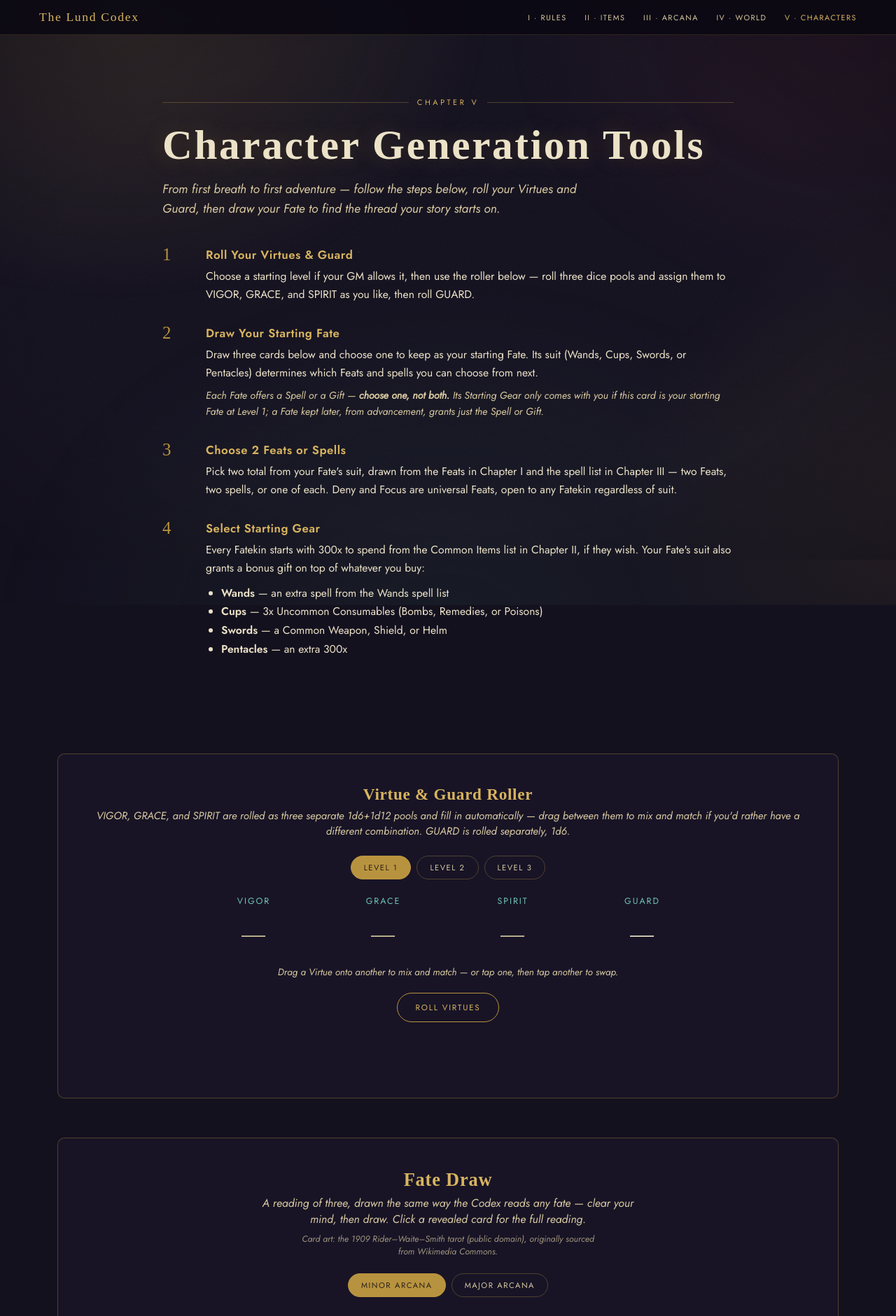
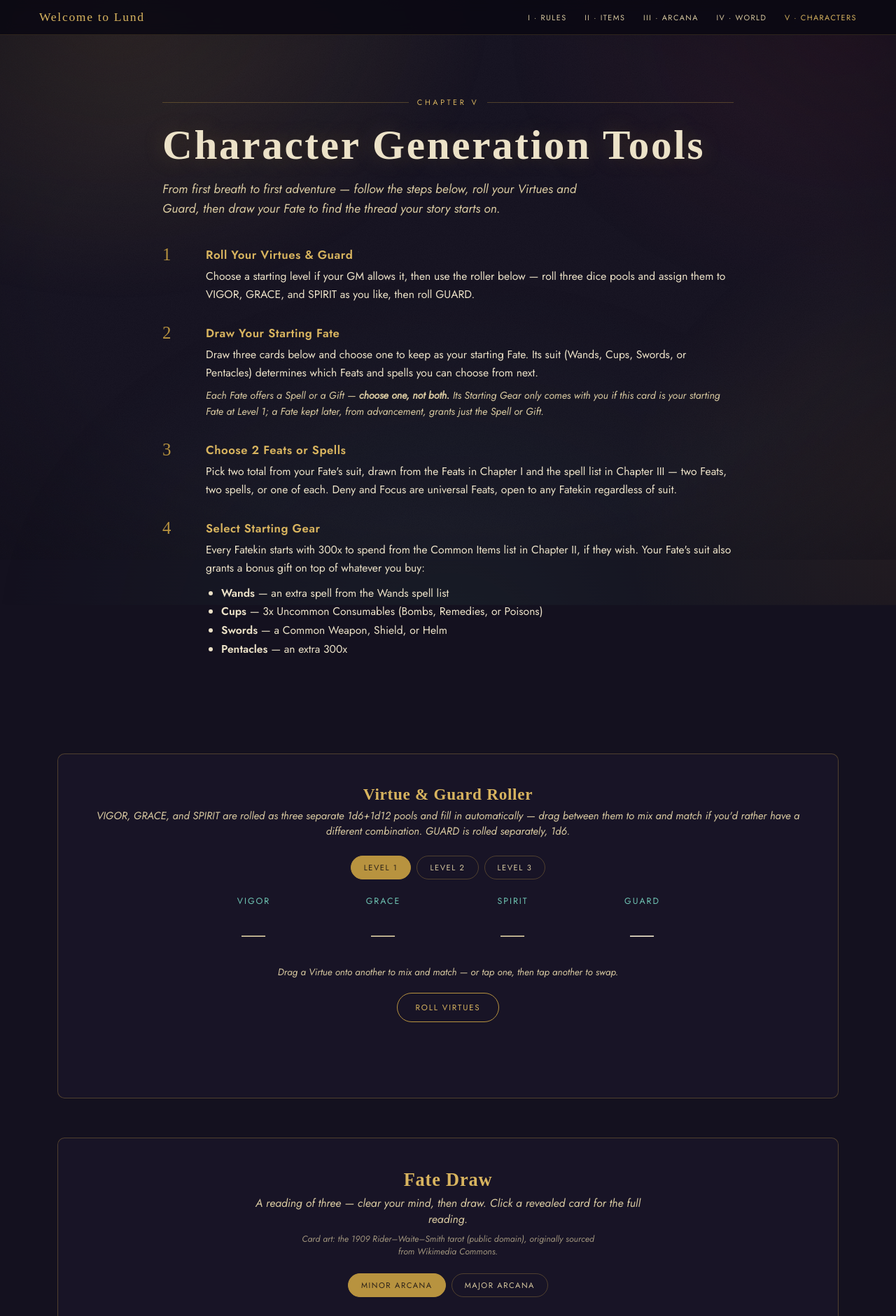
Before and after one commit to thehandoffategaming-spec/lund-site, a plain HTML site: page character-generation.html in a window 1280 px wide. Shown: the top 1881 px of the page at 70% size. Drawn offline with Linux system fonts and the light colour scheme; a web font is replaced by a local one.

Commit message:
remove codex refs

```diff
--- a/character-generation.html
+++ b/character-generation.html
@@ -3,7 +3,7 @@
 <head>
 <meta charset="UTF-8">
 <meta name="viewport" content="width=device-width, initial-scale=1.0">
-<title>Character Generation Tools — The Lund Codex</title>
+<title>Character Generation Tools</title>
 <link rel="preconnect" href="https://fonts.googleapis.com">
 <link rel="preconnect" href="https://fonts.gstatic.com" crossorigin>
 <link href="https://fonts.googleapis.com/css2?family=Almendra:wght@400;700&family=Almendra+SC&family=Jost:ital,wght@0,400;0,500;0,600;1,400&display=swap" rel="stylesheet">
@@ -827,7 +827,7 @@
 <body>
 
 <header class="mast">
-  <a class="mark" href="index.html">The Lund Codex</a>
+  <a class="mark" href="index.html">Welcome to Lund</a>
 
   <nav>
     <a href="general-rules.html">I · Rules</a>
@@ -932,7 +932,7 @@
 <div class="fate-section">
   <div class="fate-card">
     <h2>Fate Draw</h2>
-    <p class="tool-desc">A reading of three, drawn the same way the Codex reads any fate — clear your mind, then draw. Click a revealed card for the full reading.</p>
+    <p class="tool-desc">A reading of three — clear your mind, then draw. Click a revealed card for the full reading.</p>
     <p class="tool-desc" style="font-size:0.78rem; opacity:0.7; margin-top:-14px;">Card art: the 1909 Rider–Waite–Smith tarot (public domain), originally sourced from Wikimedia Commons.</p>
 
     <div class="fate-tabs" role="tablist" aria-label="Choose deck">
```
Also changed, not shown: arcana-tables.html (+2 -2 lines), item-tables.html (+2 -2 lines), world-information.html (+2 -2 lines).
